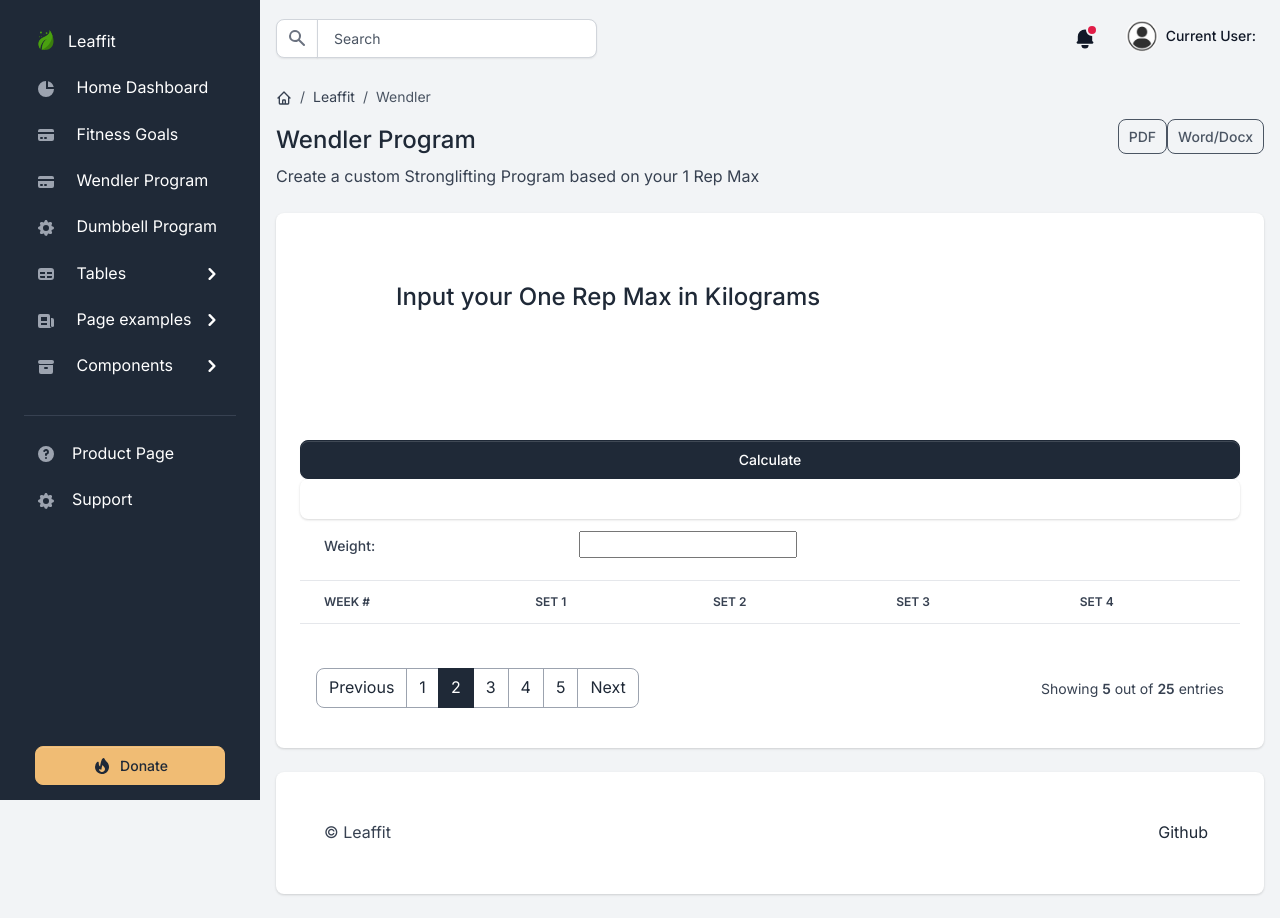
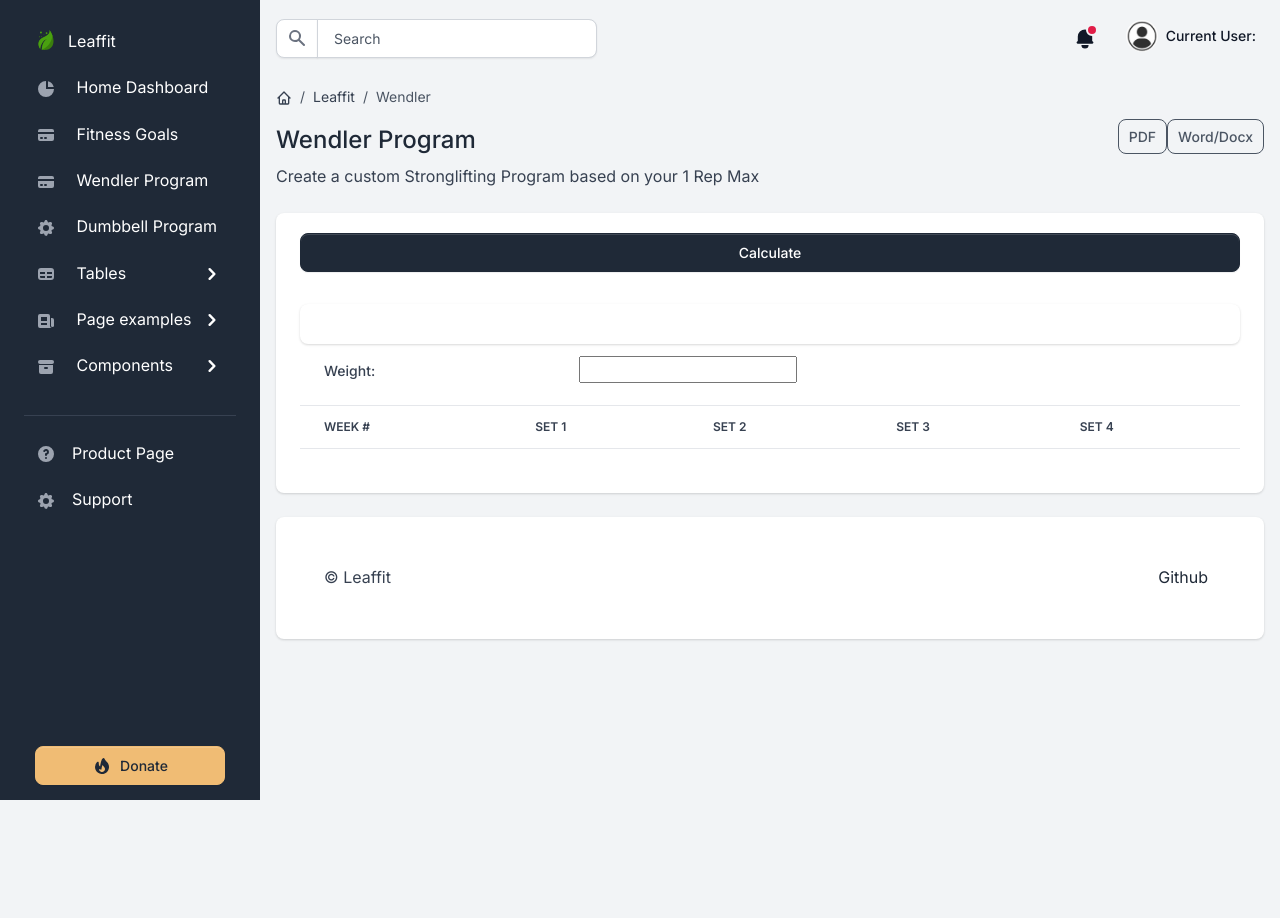
Before and after one commit to KyeongsupChoi/LeafFitApp, a Django app: page /wendler.html in a window 1280 px wide. After the commit the page ends 800 px from the top, so only its background shows below. Run offline with Django 3.2, Linux system fonts and the light colour scheme; lists and menus that the app fills with data are empty; some libraries are stand-ins or nearby versions.

Commit message:
wendler presentable

```diff
--- a/apps/templates/home/wendler.html
+++ b/apps/templates/home/wendler.html
@@ -69,18 +69,14 @@
 
   <div class="card card-body border-0 shadow table-wrapper table-responsive">
       <table class="table table-hover">
-          <div style="padding-left: 1.5em;">
-                    <div class="m-5 pb-5 panel panel-default" style="padding-left: 1.5em;">
-                        <h2 class="h4">Input your One Rep Max in Kilograms</h2>
                   <form method="POST" enctype="multipart/form-data">
                       {% csrf_token %}
+
+                      <button class="btn btn-primary" type="submit">Calculate</button>
                       <p>
                           {{ form }}
                       </p>
-                            <button class="btn btn-primary" type="submit">Calculate</button>
                   </form>
-                    </div>
-                </div>
           <div class="card card-body border-0 shadow table-wrapper table-responsive">
               <table class="table table-hover">
                   <thead>
@@ -104,10 +100,9 @@
                   </tbody>
               </table>
               <br>
-                    <div>
-
-
           </div>
+      </table>
+                    <!-- pagination
       <div class="card-footer px-3 border-0 d-flex flex-column flex-lg-row align-items-center justify-content-between">
           <nav aria-label="Page navigation example">
               <ul class="pagination mb-0">
@@ -136,6 +131,7 @@
           </nav>
           <div class="fw-normal small mt-4 mt-lg-0">Showing <b>5</b> out of <b>25</b> entries</div>
       </div>
+      -->
   </div>
 
 {% endblock content %}
```
Lines whose indentation alone changed are shown as unchanged.
